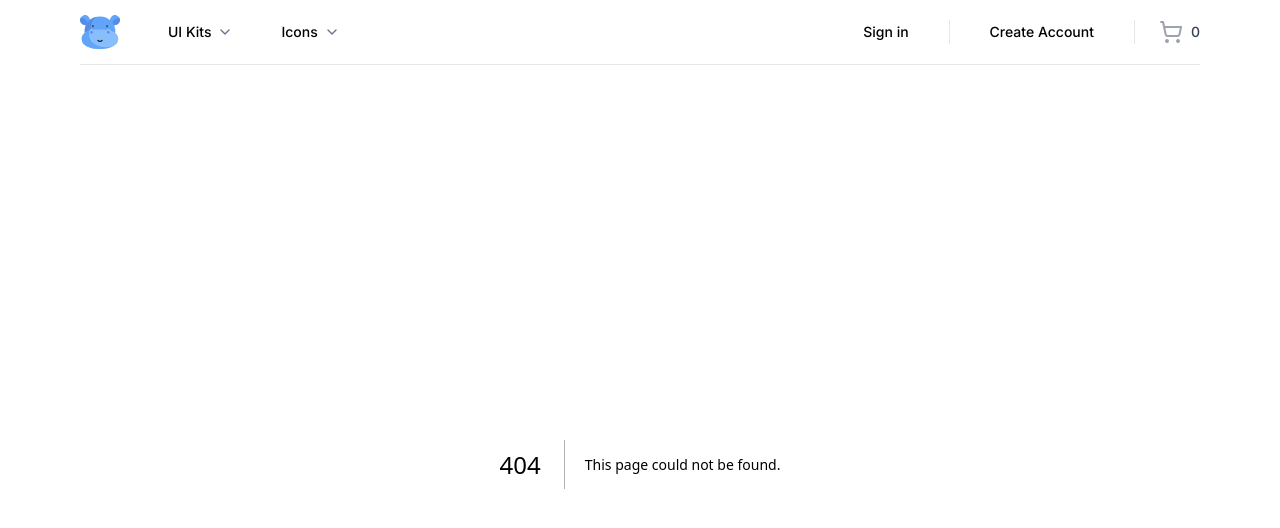
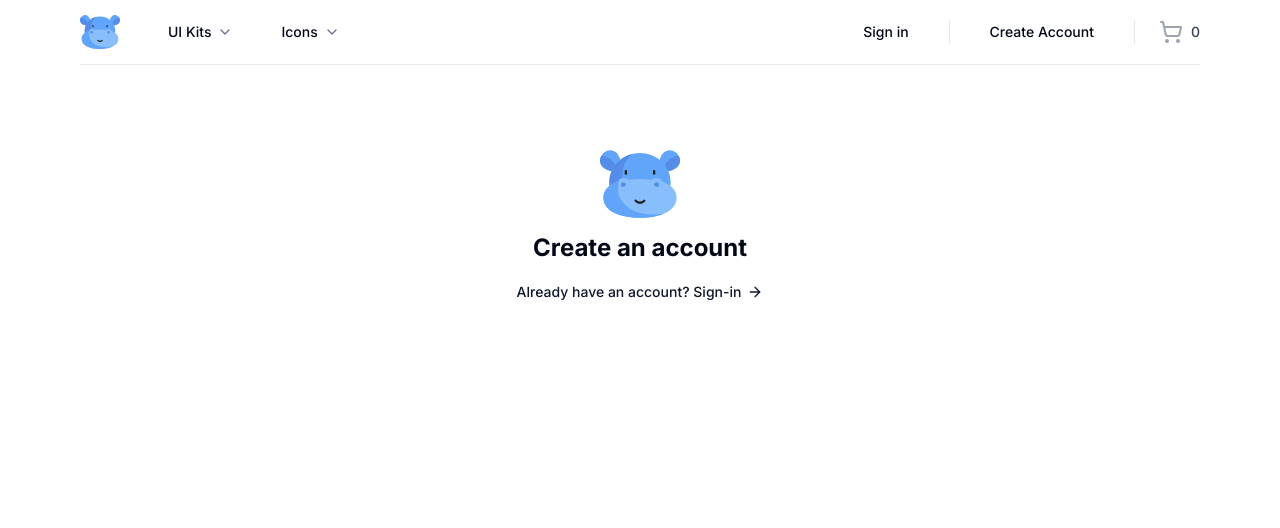
Before and after one commit to tarungupta81202/digitalMarketplace, a Next.js app: page /sign-up in a window 1280 px wide. Before the commit this address had no page. Shown: the top 528 px of the page. Built offline with nearby package versions, Linux system fonts and the light colour scheme.

Commit message:
sign-up page UI

```diff
--- /dev/null
+++ b/src/app/(auth)/sign-up/page.tsx
@@ -0,0 +1,29 @@
+"use client"
+
+import { Icons } from "@/components/Icons";
+import { buttonVariants } from "@/components/ui/button";
+import { ArrowRight } from "lucide-react";
+import Link from "next/link";
+
+const Page = () => {
+    return (
+        <>
+            <div className="container relative flex pt-20 flex-col items-center justify-center lg:px-0">
+                <div className="mx-auto flex w-full flex-col justify-center space-y-6 sm:w-[350px]">
+                    <div className="flex flex-col items-center space-y-2 text-center">
+                        <Icons.logo className="h-20 w-20" />
+                        <h1 className="text-2xl font-bold">
+                            Create an account
+                        </h1>
+                        <Link href={'/sign-in'} className={buttonVariants({variant:"link", className:"text-blue-700 gap-1.5"})}>
+                            Already have an account? Sign-in
+                            <ArrowRight className="h-4 w-4" />
+                        </Link>
+                    </div>
+                </div>
+            </div>
+        </>
+    )
+}
+
+export default Page;
```
Also changed, not shown: src/app/(auth)/sign-in/page.tsx (added), 1 other file (tests, documents, lock files or other folders).
